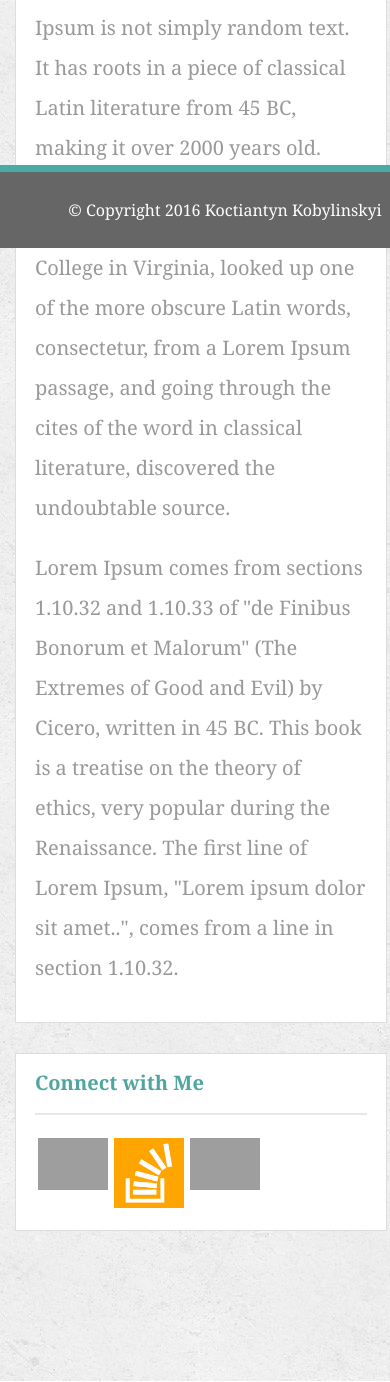
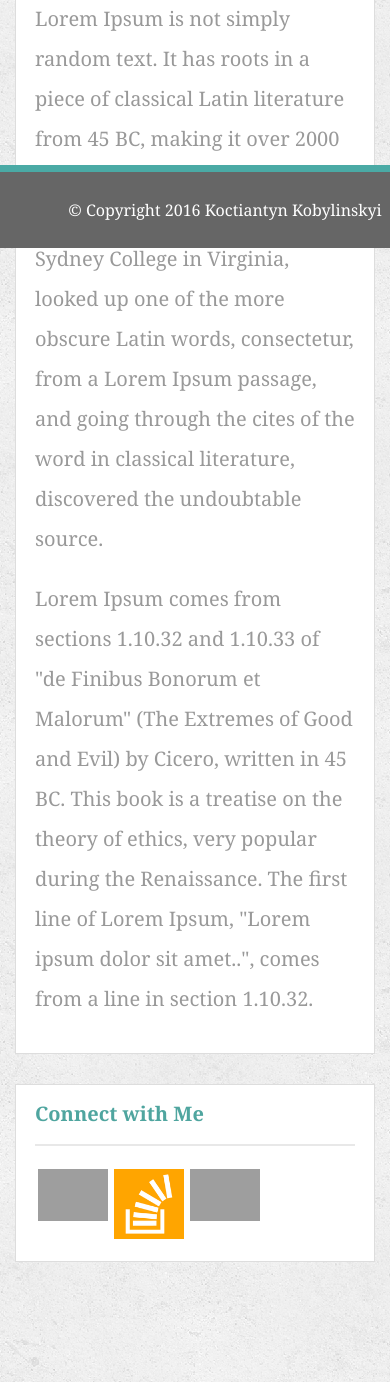
Before and after one commit to koskoha/Responsive-Portfolio, a PHP site: page /index.php in a window 390 px wide. Shown: the part 596-1978 px from the top of the page. Run offline with PHP 8.4, Linux system fonts and the light colour scheme; grey boxes are pictures that could not be loaded.

Commit message:
mirror fixes

```diff
--- a/css/style.css
+++ b/css/style.css
@@ -289,12 +289,12 @@ textarea{
 	}
 
 	#about{
-		width: 85%;
+		width: 82%;
 		margin: 0px 15px 0px 15px;
 	}
 
 	#connect{
-		width: 85%;
+		width: 82%;
 		margin: 30px 0px 0px 15px;
 	}
 
```
